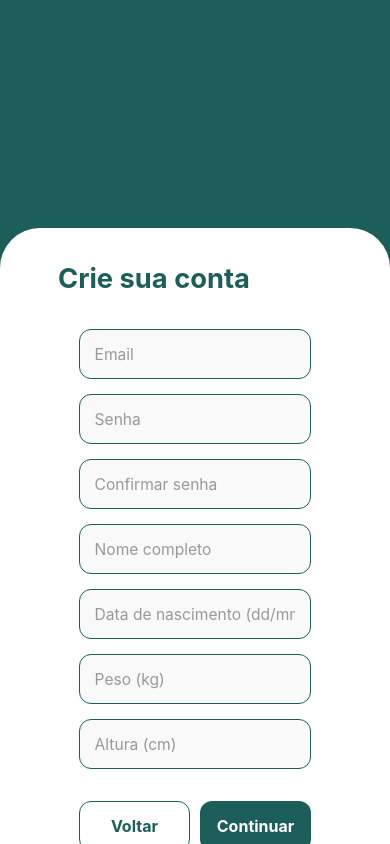
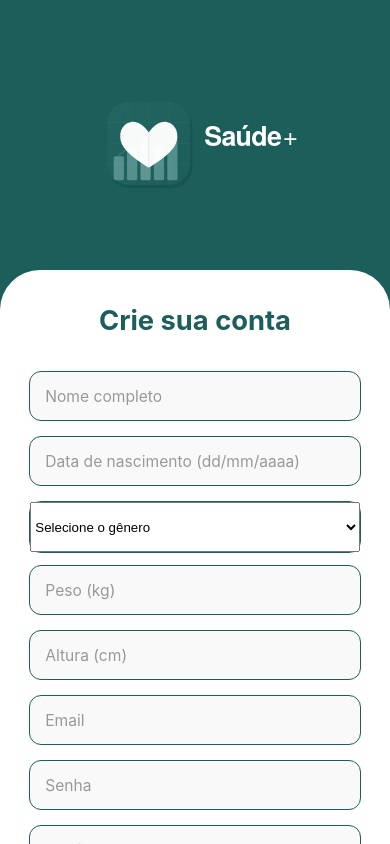
Before and after one commit to Henriluiz/SaudePlus, a React Native app: screen /cadastro in a window 390 px wide. Built offline with nearby package versions, Linux system fonts and the light colour scheme.

Commit message:
Tela de cadastro finalizada, falta apenas enviar corretamente por banco

```diff
--- a/package.json
+++ b/package.json
@@ -11,6 +11,7 @@
   "dependencies": {
     "@expo/vector-icons": "^15.0.3",
     "@react-native-async-storage/async-storage": "2.2.0",
+    "@react-native-picker/picker": "2.11.1",
     "@react-navigation/native": "^7.2.2",
     "@react-navigation/native-stack": "^7.14.10",
     "axios": "^1.15.0",
--- a/src/page/cadastro-foto/index.js
+++ b/src/page/cadastro-foto/index.js
@@ -1,12 +1,15 @@
-import React, { use, useState } from "react";
+import React, { useState } from "react";
 import {Text,View,Image,Pressable, Alert }from "react-native";
 import { Ionicons, MaterialCommunityIcons } from '@expo/vector-icons';
 import { useNavigation } from "@react-navigation/native";
 import styles from './styles';
+import {cadastro} from '../../services/authService'
 
 import * as ImagePicker from "expo-image-picker";
-export default function CadastroFoto() {
+export default function CadastroFoto( {route} ) {
   const navigation = useNavigation();
+
+  const {nomeCompleto, dataNascimento, peso, altura, email, senha, genero} = route.params;
 
   const [imagem, setImagem] = useState(null);
 
@@ -54,30 +57,44 @@ export default function CadastroFoto() {
     console.log(resultado.assets[0].uri)
   };
 
-  function Botao({ nome, icon, onPress }) {
-    return (
-        <Pressable
-          onPress={onPress}
-          style={({ pressed }) => [
-            styles.botoes,
-            {
-              backgroundColor: pressed ? "#E6FFFA" : "#fff",
-              transform: [{ scale: pressed ? 0.95 : 1 }]
+  const enviar = async () => {
+    try {
+      const formData = new FormData();
+
+      formData.append('nome', nomeCompleto);
+      formData.append('email', email);
+      formData.append('genero', genero);
+      formData.append('senha', senha);
+      formData.append('data', dataNascimento);
+      formData.append('peso', peso);
+      formData.append('altura', altura);
+      console.log(imagem)
+      if (imagem) {
+        formData.append('foto_perfil', {
+          uri: imagem,
+          name: 'foto.jpg',
+          type: 'image/jpeg',
+        });
       }
-          ]}
-        >
-          {icon}
-          <Text style={styles.nomeBotao}>{nome}</Text>
-        </Pressable>
-      );
+
+      const response = await cadastro(formData);
+
+      console.log("Usuário criado:", response);
+
+    } catch (error) {
+        console.log(error);
+        console.log("ERRO COMPLETO: ", error.response?.data)
+        alert("Erro ao cadastrar");
     }
+
+  };
+
 
   return (
     <View style={styles.container}>
       <View>
         <View style={styles.containerImg}>
-              <Image
-              style={styles.logo}/>
+          <Image style={styles.logo} source={require('../../../assets/saudemais_logo_white_text.svg')}/>
         </View>
       </View>
       <View style={styles.container2}>
@@ -104,13 +121,21 @@ export default function CadastroFoto() {
         </View>
         <View style={styles.containerBotoes2}>
           <Pressable
-              onPress={() => navigation.navigate("cadastro")}
+            onPress={() => navigation.navigate("cadastro", {
+              nome: nomeCompleto,
+              data: dataNascimento,
+              pesokg: peso,
+              alturacm: altura,
+              emailN: email,
+              senhaAntiga: senha,
+              generoN: genero
+            })}
             style={styles.btnVoltar}
           >
             <Text style={styles.setaVoltar}>{"<"}</Text>
           </Pressable>
 
-            <Pressable style={styles.btnProximo}>
+          <Pressable style={styles.btnProximo} onPress={() => enviar()}>
             {imagem ? <Text style={styles.textoProximo}>Próximo</Text> : <Text style={styles.textoProximo}>Pular</Text>}
 
             <View style={styles.circuloSeta}>
--- a/src/page/cadastro-foto/styles.js
+++ b/src/page/cadastro-foto/styles.js
@@ -23,10 +23,8 @@ export default StyleSheet.create({
     },
 
     logo: {
-        width: wp("35%"),
-        height: hp("20%"),
-        marginTop: 25,
-        alignItems: "center"
+      width: wp("65%"),
+      height: hp("23%"),
     },
 
     titulo: {
--- a/src/page/cadastro/index.js
+++ b/src/page/cadastro/index.js
@@ -1,4 +1,4 @@
-import React, { useState } from "react";
+import React, { useEffect, useState } from "react";
 import {
   Text,
   View,
@@ -9,10 +9,11 @@ import {
   KeyboardAvoidingView,
   Platform,
 } from "react-native";
-import { useNavigation } from "@react-navigation/native";
+import { Picker } from "@react-native-picker/picker";
+import { getFocusedRouteNameFromRoute, useNavigation } from "@react-navigation/native";
 import styles from "./styles";
 
-export default function Cadastro() {
+export default function Cadastro({route}) {
   const navigation = useNavigation();
 
   const [nomeCompleto, setNomeCompleto] = useState("");
@@ -22,10 +23,12 @@ export default function Cadastro() {
   const [email, setEmail] = useState("");
   const [senha, setSenha] = useState("");
   const [confirmarSenha, setConfirmarSenha] = useState("");
+  const [genero, setGenero] = useState("");
 
   const [erroNome, setErroNome] = useState("");
   const [erroData, setErroData] = useState("");
   const [erroEmail, setErroEmail] = useState("");
+  const [erroGenero, setErroGenero] = useState("");
   const [erroSenha, setErroSenha] = useState("");
   const [erroConfirmarSenha, setErroConfirmarSenha] = useState("");
   const [erroPeso, setErroPeso] = useState("");
@@ -68,6 +71,24 @@ export default function Cadastro() {
       } else setErroData("");
     }
 
+    if (!genero) {
+      setErroGenero("Selecione o gênero.");
+      valido = false;
+    } else setErroGenero("");
+
+
+    const pesoNum = parseFloat(peso.replace(",", "."));
+    if (!peso || isNaN(pesoNum) || pesoNum < 20 || pesoNum > 300) {
+      setErroPeso("Peso inválido (20kg - 300kg)");
+      valido = false;
+    } else setErroPeso("");
+
+    const alturaNum = parseFloat(altura);
+    if (!altura || isNaN(alturaNum) || alturaNum < 100 || alturaNum > 250) {
+      setErroAltura("Altura inválida (100cm - 250cm)");
+      valido = false;
+    } else setErroAltura("");
+
     if (!email.includes("@") || !email.includes(".")) {
       setErroEmail("Email inválido.");
       valido = false;
@@ -86,27 +107,42 @@ export default function Cadastro() {
       valido = false;
     } else setErroConfirmarSenha("");
 
-    const pesoNum = parseFloat(peso.replace(",", "."));
-    if (!peso || isNaN(pesoNum) || pesoNum < 20 || pesoNum > 300) {
-      setErroPeso("Peso inválido (20kg - 300kg)");
-      valido = false;
-    } else setErroPeso("");
-
-    const alturaNum = parseFloat(altura);
-    if (!altura || isNaN(alturaNum) || alturaNum < 100 || alturaNum > 250) {
-      setErroAltura("Altura inválida (100cm - 250cm)");
-      valido = false;
-    } else setErroAltura("");
-
     return valido;
   }
 
   function continuar() {
     if (validarCampos()) {
-      navigation.navigate("cadastroFoto");
+      navigation.navigate("cadastroFoto", {
+        nomeCompleto,
+        dataNascimento,
+        peso,
+        altura,
+        email,
+        senha,
+        genero
+      });
     }
   }
 
+  useEffect(() => {
+
+    async function load() {
+      if (route.params) {
+        const {nome, data, pesokg, alturacm, emailN, senhaAntiga, generoN} = route.params;
+        setNomeCompleto(nome || "")
+        setDataNascimento(data || "")
+        setEmail(emailN || "")
+        setSenha(senhaAntiga || "")
+        setPeso(pesokg || "")
+        setAltura(alturacm || "")
+        setGenero(generoN || "")
+      }
+
+    }
+
+    load();
+
+  }, [route.params]);
   return (
     <KeyboardAvoidingView
       style={{ flex: 1 }}
@@ -116,7 +152,7 @@ export default function Cadastro() {
 
         {/* TOPO VERDE */}
         <View style={styles.containerImg}>
-          <Image style={styles.logo} />
+          <Image style={styles.logo} source={require('../../../assets/saudemais_logo_white_text.svg')}/>
         </View>
 
         {/* PARTE BRANCA */}
@@ -129,6 +165,61 @@ export default function Cadastro() {
             <Text style={styles.titulo}>Crie sua conta</Text>
 
             <View style={styles.contInput}>
+
+              <TextInput
+                style={styles.input}
+                value={nomeCompleto}
+                onChangeText={setNomeCompleto}
+                placeholder="Nome completo"
+                placeholderTextColor="#999"
+              />
+              {erroNome ? <Text style={styles.erro}>{erroNome}</Text> : null}
+
+              <TextInput
+                style={styles.input}
+                value={dataNascimento}
+                onChangeText={(text) => setDataNascimento(formatarData(text))}
+                placeholder="Data de nascimento (dd/mm/aaaa)"
+                keyboardType="numeric"
+                placeholderTextColor="#999"
+              />
+              {erroData ? <Text style={styles.erro}>{erroData}</Text> : null}
+
+              <View style={styles.pickerContainer}>
+                <Picker
+                  selectedValue={genero}
+                  onValueChange={(itemValue) => setGenero(itemValue)}
+                  style={styles.picker}
+                >
+                  <Picker.Item label="Selecione o gênero" value="" />
+                  <Picker.Item label="Masculino" value="MASCULINO" />
+                  <Picker.Item label="Feminino" value="FEMININO" />
+                  <Picker.Item label="Outro" value="OUTRO" />
+                  <Picker.Item label="Prefiro não informar" value="PREFIRO_NAO_INFORMAR" />
+                </Picker>
+              </View>
+
+              {erroGenero ? <Text style={styles.erro}>{erroGenero}</Text> : null}
+
+              <TextInput
+                style={styles.input}
+                value={peso}
+                onChangeText={setPeso}
+                placeholder="Peso (kg)"
+                keyboardType="numeric"
+                placeholderTextColor="#999"
+              />
+              {erroPeso ? <Text style={styles.erro}>{erroPeso}</Text> : null}
+
+              <TextInput
+                style={styles.input}
+                value={altura}
+                onChangeText={setAltura}
+                placeholder="Altura (cm)"
+                keyboardType="numeric"
+                placeholderTextColor="#999"
+              />
+              {erroAltura ? <Text style={styles.erro}>{erroAltura}</Text> : null}
 
               <TextInput
                 style={styles.input}
@@ -163,44 +254,7 @@ export default function Cadastro() {
                 <Text style={styles.erro}>{erroConfirmarSenha}</Text>
               ) : null}
 
-              <TextInput
-                style={styles.input}
-                value={nomeCompleto}
-                onChangeText={setNomeCompleto}
-                placeholder="Nome completo"
-                placeholderTextColor="#999"
-              />
-              {erroNome ? <Text style={styles.erro}>{erroNome}</Text> : null}
 
-              <TextInput
-                style={styles.input}
-                value={dataNascimento}
-                onChangeText={(text) => setDataNascimento(formatarData(text))}
-                placeholder="Data de nascimento (dd/mm/aaaa)"
-                keyboardType="numeric"
-                placeholderTextColor="#999"
-              />
-              {erroData ? <Text style={styles.erro}>{erroData}</Text> : null}
-
-              <TextInput
-                style={styles.input}
-                value={peso}
-                onChangeText={setPeso}
-                placeholder="Peso (kg)"
-                keyboardType="numeric"
-                placeholderTextColor="#999"
-              />
-              {erroPeso ? <Text style={styles.erro}>{erroPeso}</Text> : null}
-
-              <TextInput
-                style={styles.input}
-                value={altura}
-                onChangeText={setAltura}
-                placeholder="Altura (cm)"
-                keyboardType="numeric"
-                placeholderTextColor="#999"
-              />
-              {erroAltura ? <Text style={styles.erro}>{erroAltura}</Text> : null}
 
               <View style={styles.containerBotoes}>
                 <Pressable
--- a/src/page/cadastro/styles.js
+++ b/src/page/cadastro/styles.js
@@ -20,8 +20,8 @@ export default StyleSheet.create({
   },
 
   logo: {
-    width: wp("35%"),
-    height: hp("18%"),
+    width: wp("65%"),
+    height: hp("23%"),
   },
 
   container2: {
@@ -30,7 +30,7 @@ export default StyleSheet.create({
     borderTopLeftRadius: 40,
     borderTopRightRadius: 40,
     paddingTop: hp("4%"),
-    alignItems: "center",
+    // alignItems: "center",
   },
 
   titulo: {
@@ -38,6 +38,20 @@ export default StyleSheet.create({
     marginBottom: hp("4%"),
     color: "#1B5E5A",
     fontWeight: "bold",
+    textAlign: "center",
+  },
+
+  pickerContainer: {
+    width: "85%",
+    borderColor: "#1B5E5A",
+    borderWidth: 1.5,
+    borderRadius: 12,
+    backgroundColor: "#F9F9F9",
+  },
+
+  picker: {
+    width: "100%",
+    height: 50,
   },
 
   contInput: {
--- a/src/services/api.js
+++ b/src/services/api.js
@@ -2,11 +2,8 @@ import axios from "axios";
 import { getToken, clearSession } from "./authStogare";
 
 const api = axios.create({
-  baseURL: "http://10.0.2.2:8000/api", // ! Seguir a tabela abaixo http://192.168.18.99:8000/api
+  baseURL: "http://192.168.56.1:8000/api", // ! Seguir a tabela abaixo http://192.168.18.99:8000/api
   timeout: 10000,
-  headers: {
-    "Content-Type": "application/json",
-  },
 });
 
 // | ambiente         | URL correta |
```
Also changed, not shown: assets/saudemais_logo_white_text.svg (added), 1 other file (tests, documents, lock files or other folders). Lines whose indentation alone changed are shown as unchanged.
